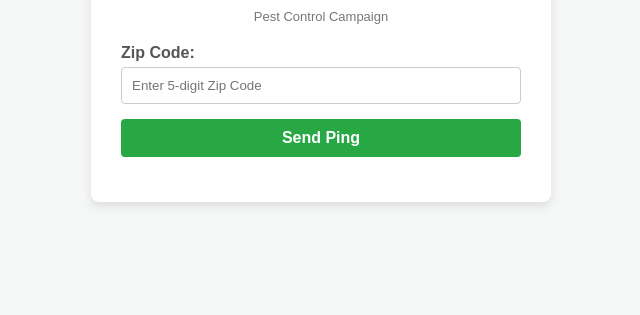
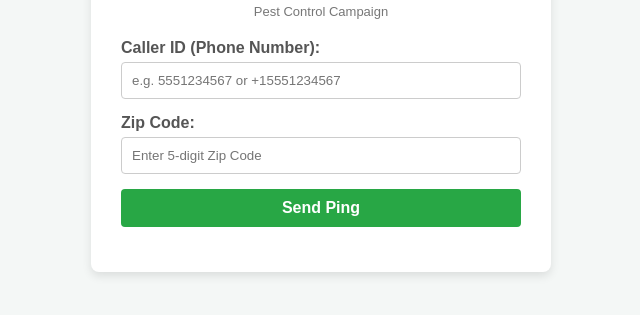
Before and after one commit to hamza2233-dev/Nexora-Growth-PEST, a plain HTML site: page index.html in a window 1280 px wide. Shown: the part 129-444 px from the top of the page, without its empty margins (319-959 px from the left). Drawn offline with Linux system fonts and the light colour scheme; files whose address does not match are found by name.

Commit message:
Refactor HTML structure and styling for clarity

```diff
--- a/index.html
+++ b/index.html
@@ -25,6 +25,12 @@
         h2 {
             color: #333;
             text-align: center;
+            margin-bottom: 5px;
+        }
+        .subtitle {
+            text-align: center;
+            color: #777;
+            font-size: 13px;
             margin-bottom: 20px;
         }
         .form-group {
@@ -69,13 +75,19 @@
 
 <div class="container">
     <h2>Nexora Growth</h2>
-    <p style="text-align: center; color: #777; font-size: 13px; margin-top: -10px; margin-bottom: 20px;">Pest Control Campaign</p>
+    <div class="subtitle">Pest Control Campaign</div>
 
     <form id="pingForm">
+        <div class="form-group">
+            <label for="caller_id">Caller ID (Phone Number):</label>
+            <input type="text" id="caller_id" name="caller_id" placeholder="e.g. 5551234567 or +15551234567" required>
+        </div>
+
         <div class="form-group">
             <label for="zip_code">Zip Code:</label>
             <input type="text" id="zip_code" name="zip_code" placeholder="Enter 5-digit Zip Code" required maxlength="5">
         </div>
+
         <button type="submit" id="submitBtn">Send Ping</button>
     </form>
 
```
